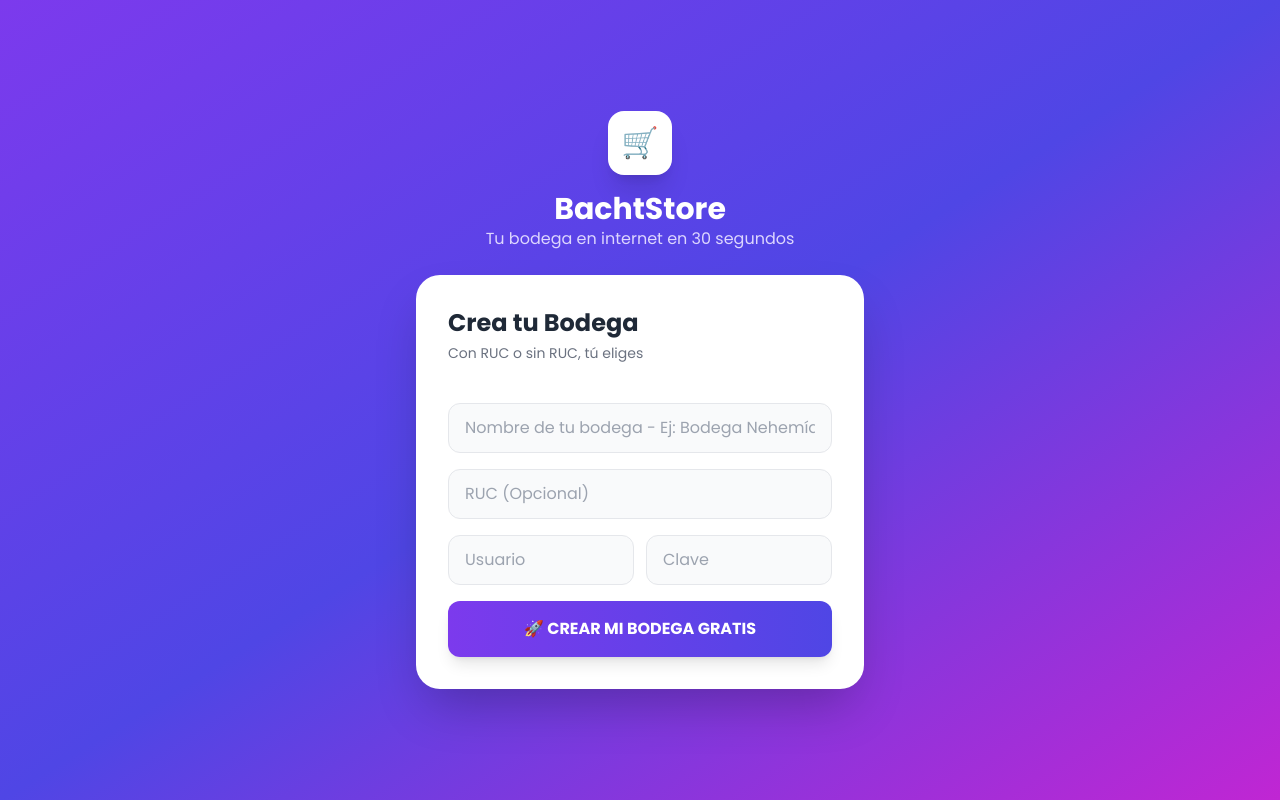
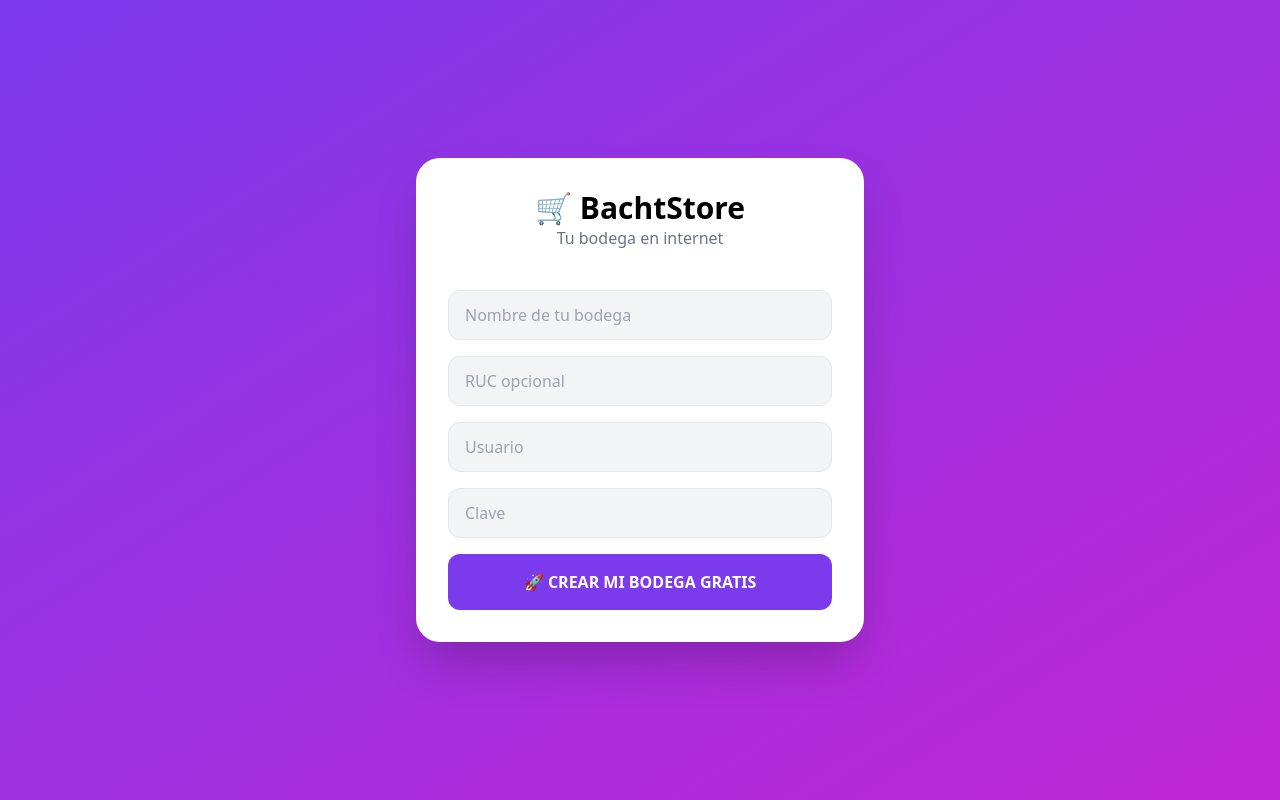
Before and after one commit to nehemiasdelgadovega7-cyber/bachtstore, a Django app: template sistema_ventas/ventas/templates/ventas/registro.html in a window 1280 px wide. Run offline with Django 3.2, Linux system fonts and the light colour scheme; the template is opened without the code that fills it, so the values that code supplies are empty; some libraries are stand-ins or nearby versions.

Commit message:
registro morado final

```diff
--- a/sistema_ventas/ventas/templates/ventas/registro.html
+++ b/sistema_ventas/ventas/templates/ventas/registro.html
@@ -1,34 +1,18 @@
 <!DOCTYPE html>
 <html lang="es">
-<head>
-<meta charset="UTF-8">
-<meta name="viewport" content="width=device-width, initial-scale=1.0">
-<title>BachtStore</title>
-<script src="https://cdn.tailwindcss.com"></script>
-<link href="https://fonts.googleapis.com/css2?family=Poppins:wght@400;600;700&display=swap" rel="stylesheet">
-<style>body{font-family:'Poppins',sans-serif}</style>
-</head>
-<body class="min-h-screen bg-gradient-to-br from-violet-600 via-indigo-600 to-fuchsia-600 flex items-center justify-center p-4">
-<div class="w-full max-w-md">
-  <div class="text-center mb-6">
-    <div class="inline-flex w-16 h-16 bg-white rounded-2xl items-center justify-center text-3xl shadow-xl">🛒</div>
-    <h1 class="text-white text-3xl font-bold mt-4">BachtStore</h1>
-    <p class="text-violet-200">Tu bodega en internet en 30 segundos</p>
-  </div>
-  <div class="bg-white rounded-[24px] shadow-2xl p-8">
-    <h2 class="text-2xl font-bold text-gray-800 mb-1">Crea tu Bodega</h2>
-    <p class="text-gray-500 text-sm mb-6">Con RUC o sin RUC, tú eliges</p>
-    <form method="POST" class="space-y-4">
-      {% csrf_token %}
-      <input name="nombre_tienda" placeholder="Nombre de tu bodega - Ej: Bodega Nehemías" required class="w-full px-4 py-3 rounded-xl bg-gray-50 border border-gray-200 focus:bg-white focus:ring-4 focus:ring-violet-100 focus:border-violet-500 outline-none">
-      <input name="ruc" placeholder="RUC (Opcional)" maxlength="11" class="w-full px-4 py-3 rounded-xl bg-gray-50 border border-gray-200 focus:bg-white focus:ring-4 focus:ring-violet-100 focus:border-violet-500 outline-none">
-      <div class="grid grid-cols-2 gap-3">
-        <input name="username" placeholder="Usuario" required class="w-full px-4 py-3 rounded-xl bg-gray-50 border border-gray-200 outline-none">
-        <input name="password" type="password" placeholder="Clave" required class="w-full px-4 py-3 rounded-xl bg-gray-50 border border-gray-200 outline-none">
-      </div>
-      <button type="submit" class="w-full bg-gradient-to-r from-violet-600 to-indigo-600 text-white font-bold py-4 rounded-xl shadow-lg">🚀 CREAR MI BODEGA GRATIS</button>
-    </form>
-  </div>
+<head><meta charset="UTF-8"><meta name="viewport" content="width=device-width, initial-scale=1.0"><title>BachtStore</title><script src="https://cdn.tailwindcss.com"></script></head>
+<body class="min-h-screen bg-gradient-to-br from-violet-600 to-fuchsia-600 flex items-center justify-center p-4">
+<div class="w-full max-w-md bg-white rounded-3xl shadow-2xl p-8">
+<h1 class="text-3xl font-bold text-center">🛒 BachtStore</h1>
+<p class="text-center text-gray-500 mb-6">Tu bodega en internet</p>
+<form method="POST" class="space-y-4">
+{% csrf_token %}
+<input name="nombre_tienda" placeholder="Nombre de tu bodega" required class="w-full px-4 py-3 rounded-xl bg-gray-100 border">
+<input name="ruc" placeholder="RUC opcional" class="w-full px-4 py-3 rounded-xl bg-gray-100 border">
+<input name="username" placeholder="Usuario" required class="w-full px-4 py-3 rounded-xl bg-gray-100 border">
+<input name="password" type="password" placeholder="Clave" required class="w-full px-4 py-3 rounded-xl bg-gray-100 border">
+<button class="w-full bg-violet-600 text-white font-bold py-4 rounded-xl">🚀 CREAR MI BODEGA GRATIS</button>
+</form>
 </div>
 </body>
 </html>
```
